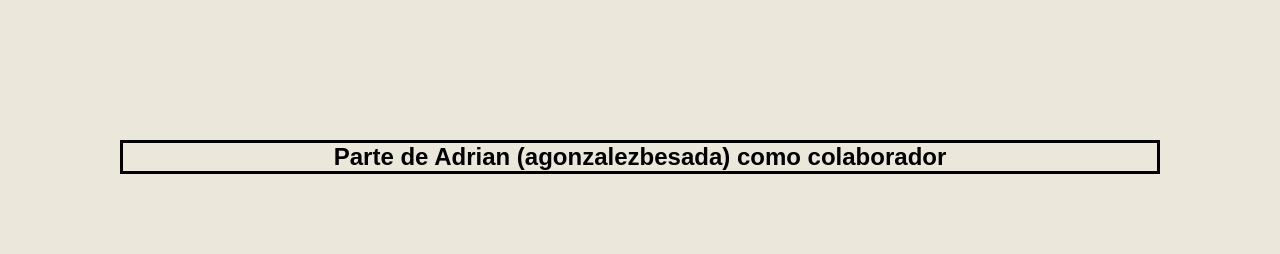
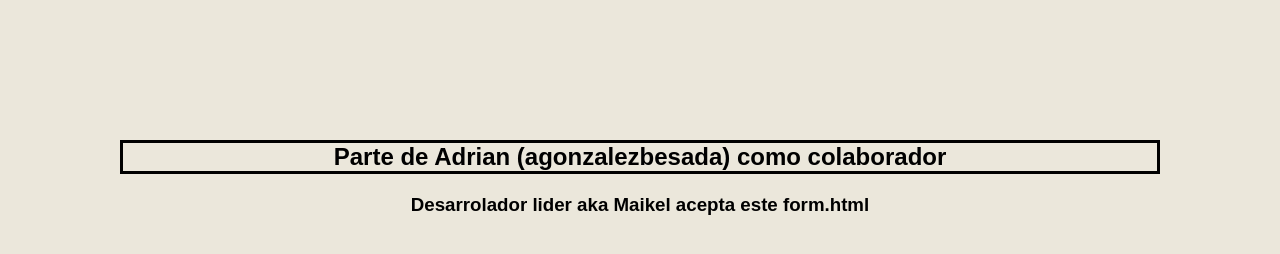
Before and after one commit to Mcunabernardez/COD_pruebaspareja, a plain HTML site: page form.html in a window 1280 px wide. Drawn offline with Linux system fonts and the light colour scheme.

Commit message:
recibido el form, aprobado

```diff
--- a/form.html
+++ b/form.html
@@ -8,6 +8,7 @@
 
     <body id="formBody">
         <h2>Parte de Adrian (agonzalezbesada) como colaborador</h2>
+        <h3>Desarrolador lider aka Maikel acepta este form.html</h3>
     </body>
 
 </html>
```
